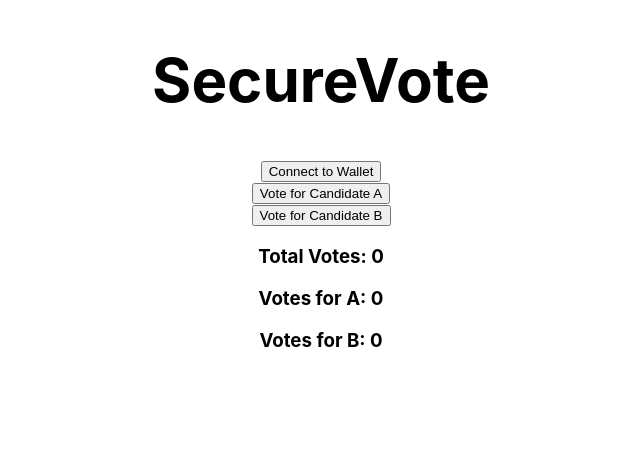
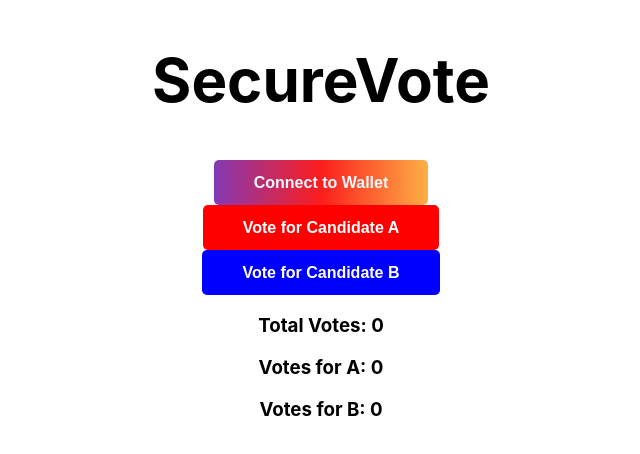
Before and after one commit to abhayratti/votingdapp-frontend, a React (Create React App) app: page / in a window 1280 px wide. Shown: the top 454 px of the page, without its empty margins (319-959 px from the left). Built offline with nearby package versions, Linux system fonts and the light colour scheme.

Commit message:
css changes

```diff
--- a/src/App.css
+++ b/src/App.css
@@ -1,17 +1,6 @@
 .App {
   text-align: center;
   background-color: white;
-}
-
-.App-logo {
-  height: 40vmin;
-  pointer-events: none;
-}
-
-@media (prefers-reduced-motion: no-preference) {
-  .App-logo {
-    animation: App-logo-spin infinite 20s linear;
-  }
 }
 
 .App-header {
@@ -24,15 +13,45 @@
   color: black;
 }
 
-.App-link {
-  color: #61dafb;
+.connect-wallet-button {
+  background: rgb(131,58,180);
+  background: linear-gradient(90deg, rgba(131,58,180,1) 0%, rgba(253,29,29,1) 50%, rgba(252,176,69,1) 100%);
+  color: aliceblue;
+  height: 45px;
+  border: 0;
+  width: auto;
+  padding-left: 40px;
+  padding-right: 40px;
+  border-radius: 5px;
+  cursor: pointer;
+  font-size: 16px;
+  font-weight: bold;
 }
 
-@keyframes App-logo-spin {
-  from {
-    transform: rotate(0deg);
-  }
-  to {
-    transform: rotate(360deg);
-  }
+.vote-button-a {
+  background-color: red;
+  color: white;
+  height: 45px;
+  border: 0;
+  width: auto;
+  padding-left: 40px;
+  padding-right: 40px;
+  border-radius: 5px;
+  cursor: pointer;
+  font-size: 16px;
+  font-weight: bold;
 }
+
+.vote-button-b {
+  background-color: blue;
+  color: white;
+  height: 45px;
+  border: 0;
+  width: auto;
+  padding-left: 40px;
+  padding-right: 40px;
+  border-radius: 5px;
+  cursor: pointer;
+  font-size: 16px;
+  font-weight: bold;
+}
--- a/src/App.js
+++ b/src/App.js
@@ -132,7 +132,7 @@ const App = () => {
   }
 
   const callConnectWallet = () => (
-    <button onClick={connectWallet}>
+    <button className='connect-wallet-button' onClick={connectWallet}>
       Connect to Wallet
     </button>
   );
@@ -147,11 +147,11 @@ const App = () => {
       <div>
         {currentAccount === "" ? callConnectWallet() : false}
         <div>
-        <button onClick={voteForCandidateA}>
+        <button className='vote-button-a' onClick={voteForCandidateA}>
           Vote for Candidate A
         </button>
         </div>
-        <button onClick={voteForCandidateB}>
+        <button className='vote-button-b' onClick={voteForCandidateB}>
           Vote for Candidate B
         </button>
         <div>
```
